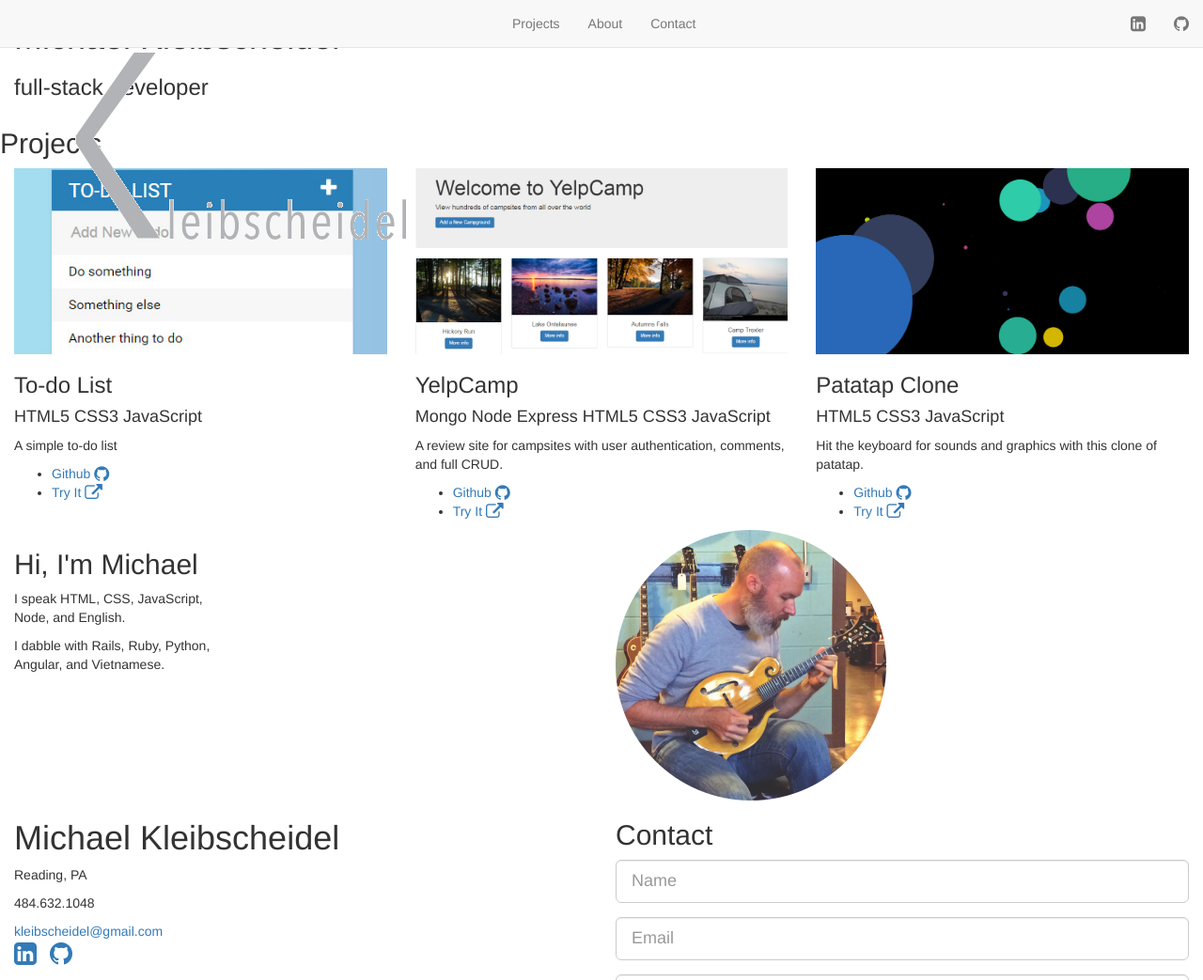
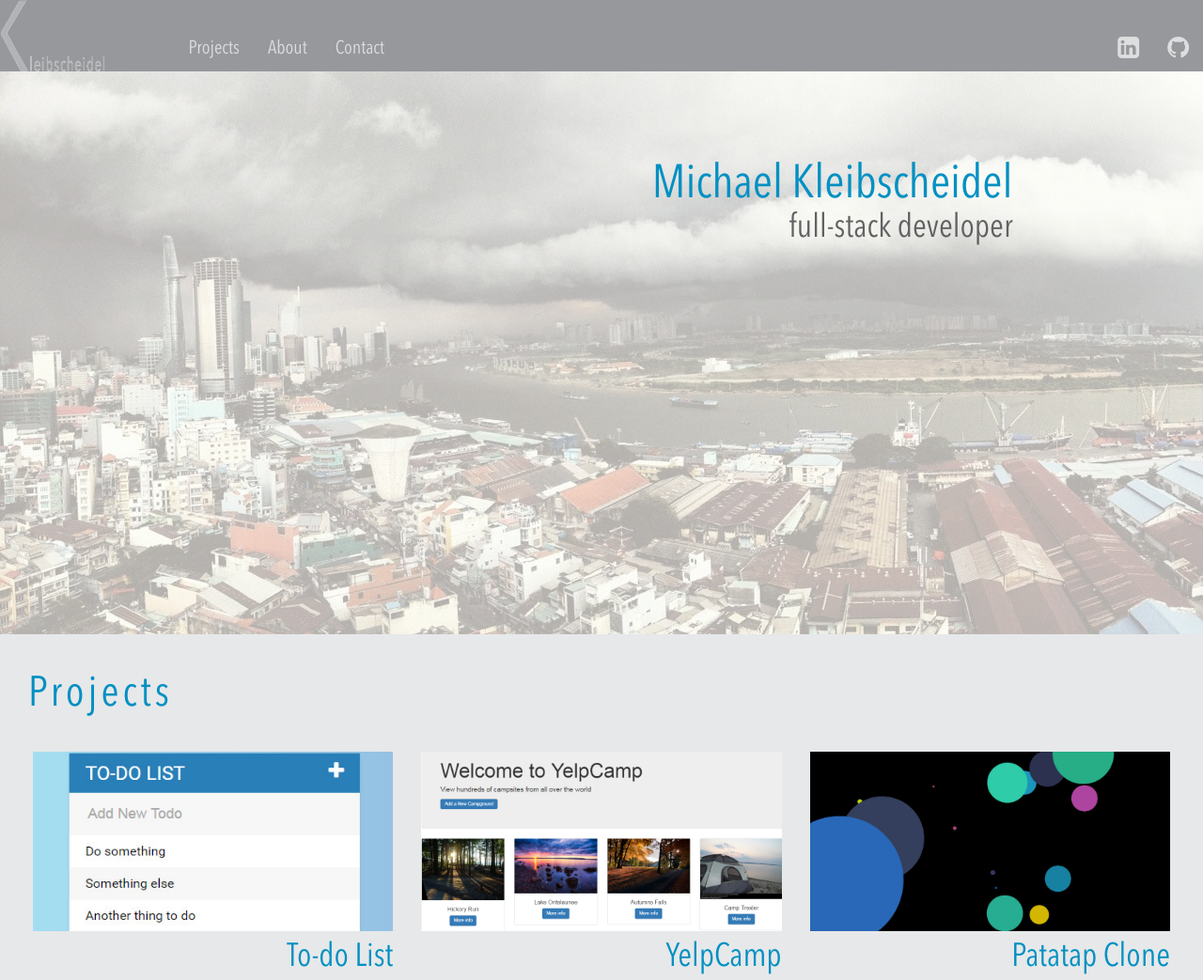
Before and after one commit to kleibs/kleibs.github.io, a plain HTML site: page index.html in a window 1280 px wide. Shown: the top 1043 px of the page at 94% size. Drawn offline with nearby package versions, Linux system fonts and the light colour scheme.

Commit message:
Fix link to styles.css

```diff
--- a/index.html
+++ b/index.html
@@ -6,7 +6,7 @@
   <meta name="viewport" content="width=device-width, initial-scale=1">
   <link rel="stylesheet" type="text/css" href="https://maxcdn.bootstrapcdn.com/bootstrap/3.3.6/css/bootstrap.min.css">
   <link rel="stylesheet" href="https://maxcdn.bootstrapcdn.com/font-awesome/4.5.0/css/font-awesome.min.css">
-  <link rel="stylesheet" type="text/css" href="css/styles-2.css">
+  <link rel="stylesheet" type="text/css" href="css/styles.css">
   <link rel="icon" type="image/png" href="images/favicon-32.ico" sizes="32x32">
 </head>
 <body>
@@ -142,7 +142,7 @@
       </div>
     </div>
 
-<script src="https://code.jquery.com/jquery-2.2.3.min.js"=""></script>
+<script src="https://code.jquery.com/jquery-2.2.2.min.js" integrity="sha256-36cp2Co+/62rEAAYHLmRCPIych47CvdM+uTBJwSzWjI=" crossorigin="anonymous"></script>
 <script type="text/javascript" src="https://maxcdn.bootstrapcdn.com/bootstrap/3.3.6/js/bootstrap.min.js"></script>
 <script type="text/javascript" src="js/app.js">
 </script>
```
